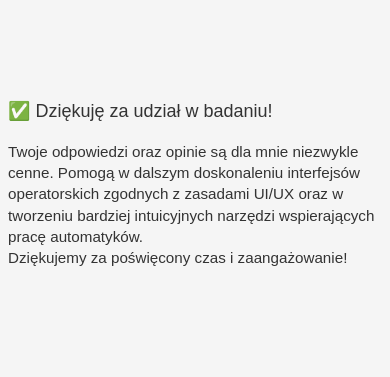
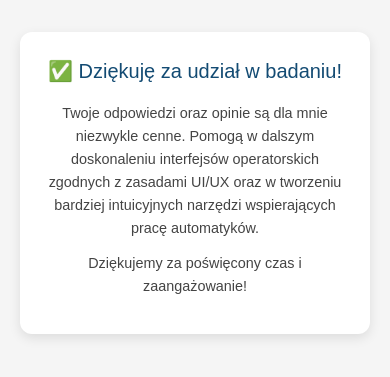
Before and after one commit to WiktoriaCzech/masterThesis, a Next.js app: page /thank-you in a window 390 px wide. Shown: the part 239-616 px from the top of the page. Built offline with nearby package versions, Linux system fonts and the light colour scheme; no server answers.

Commit message:
Refactored view for the thank you message

```diff
--- /dev/null
+++ b/src/app/thank-you/page.module.css
@@ -0,0 +1,59 @@
+.main {
+    display: flex;
+    align-items: center;
+    justify-content: center;
+    min-height: 100vh;
+    padding: 1rem;
+    background-color: #f5f5f5;
+  }
+
+  .thankYouBox {
+    background-color: #ffffff;
+    padding: 3rem;
+    border-radius: 12px;
+    box-shadow: 0 4px 12px rgba(0, 0, 0, 0.1);
+    max-width: 800px;
+    width: 100%;
+    text-align: center;
+    margin: 0 0.5rem;
+  }
+
+  .thankYouTitle {
+    font-size: 2rem;
+    margin-bottom: 1.5rem;
+    color: #134b73;
+  }
+
+  .thankYouText {
+    font-size: 1rem;
+    line-height: 1.6;
+    color: #444444;
+    margin-bottom: 1rem;
+  }
+
+  @media (max-width: 768px) {
+    .thankYouBox {
+      padding: 2rem;
+      margin: 0 0.25rem;
+    }
+    .thankYouTitle {
+      font-size: 1.5rem;
+      margin-bottom: 1rem;
+    }
+    .thankYouText {
+      font-size: 0.95rem;
+      margin-bottom: 0.75rem;
+    }
+  }
+
+  @media (max-width: 480px) {
+    .thankYouBox {
+      padding: 1.5rem;
+    }
+    .thankYouTitle {
+      font-size: 1.25rem;
+    }
+    .thankYouText {
+      font-size: 0.9rem;
+    }
+  }
```
Also changed, not shown: src/app/thank-you/page.tsx (+8 -3 lines).
